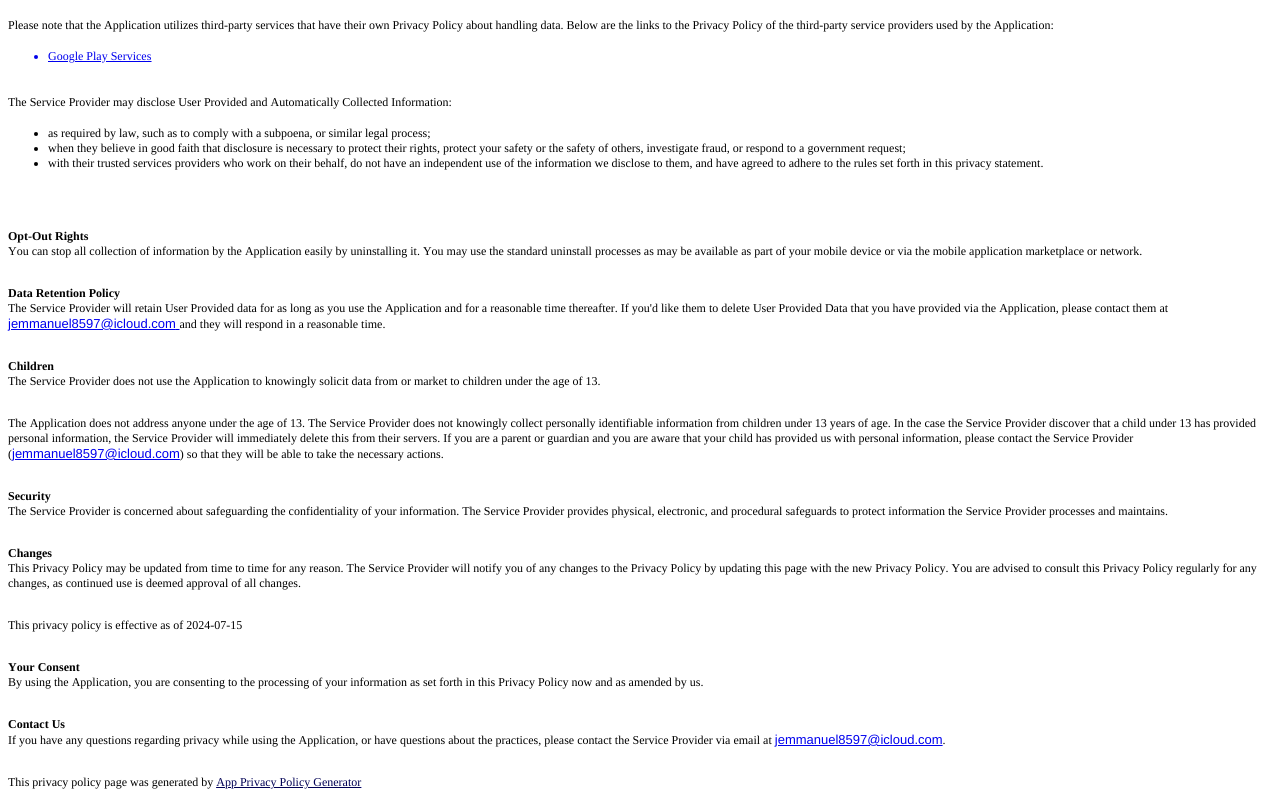
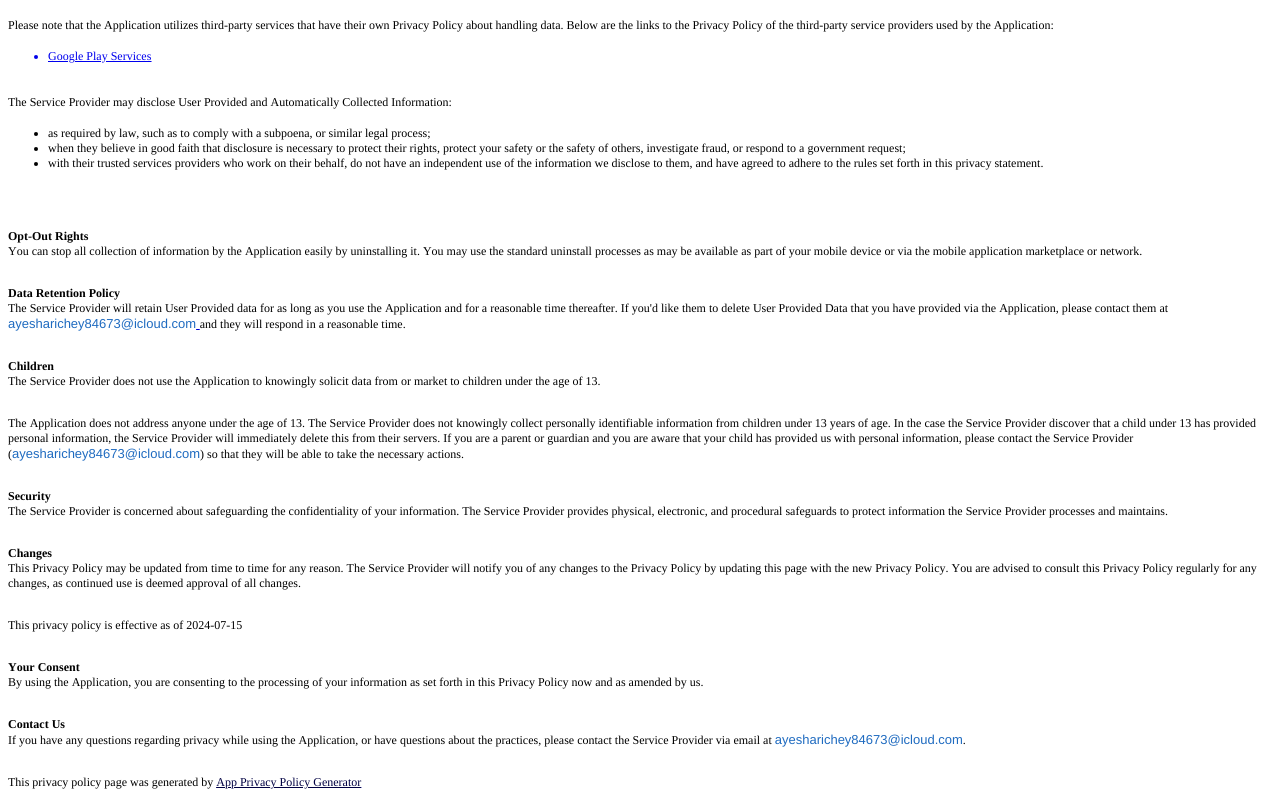
Before and after one commit to audoraemon/cocos3x, a plain HTML site: page LuckyCabinet/privacypolicy/index.html in a window 1280 px wide. Shown: the part 425-1227 px from the top of the page. Drawn offline with Linux system fonts and the light colour scheme.

Commit message:
Add files via upload

```diff
--- a/LuckyCabinet/privacypolicy/index.html
+++ b/LuckyCabinet/privacypolicy/index.html
@@ -18,9 +18,9 @@
     span.s2 {font: 13.3px Arial; font-kerning: none}
     span.s3 {-webkit-text-stroke: 0px #000000}
     span.s4 {text-decoration: underline ; font-kerning: none}
-    span.s5 {font: 13.0px 'Helvetica Neue'; -webkit-text-stroke: 0px #000000}
-    span.s6 {font: 13.0px 'Helvetica Neue'; text-decoration: underline ; font-kerning: none; color: #0000dc}
-    span.s7 {text-decoration: underline ; font-kerning: none; color: #000054; -webkit-text-stroke: 0px #000054}
+    span.s5 {font: 13.0px 'Helvetica Neue'; color: #1f6bc0; -webkit-text-stroke: 0px #000000}
+    span.s6 {font: 13.0px 'Helvetica Neue'; text-decoration: underline ; font-kerning: none; color: #0000d3}
+    span.s7 {text-decoration: underline ; font-kerning: none; color: #000042; -webkit-text-stroke: 0px #000042}
     ul.ul1 {list-style-type: disc}
   </style>
 </head>
@@ -64,12 +64,12 @@
 <p class="p2"><span class="s1">You can stop all collection of information by the Application easily by uninstalling it. You may use the standard uninstall processes as may be available as part of your mobile device or via the mobile application marketplace or network.</span></p>
 <p class="p3"><span class="s1"></span><br></p>
 <p class="p1"><span class="s1"><b>Data Retention Policy</b></span></p>
-<p class="p2"><span class="s1">The Service Provider will retain User Provided data for as long as you use the Application and for a reasonable time thereafter. If you'd like them to delete User Provided Data that you have provided via the Application, please contact them at <a href="mailto:jemmanuel8597@icloud.com"><span class="s5">jemmanuel8597@icloud.com</span></a></span><span class="s6"> </span><span class="s1">and they will respond in a reasonable time.</span></p>
+<p class="p2"><span class="s1">The Service Provider will retain User Provided data for as long as you use the Application and for a reasonable time thereafter. If you'd like them to delete User Provided Data that you have provided via the Application, please contact them at </span><span class="s5">ayesharichey84673@icloud.com</span><span class="s6"> </span><span class="s1">and they will respond in a reasonable time.</span></p>
 <p class="p3"><span class="s1"></span><br></p>
 <p class="p1"><span class="s1"><b>Children</b></span></p>
 <p class="p2"><span class="s1">The Service Provider does not use the Application to knowingly solicit data from or market to children under the age of 13.</span></p>
 <p class="p3"><span class="s1"></span><br></p>
-<p class="p2"><span class="s1">The Application does not address anyone under the age of 13. The Service Provider does not knowingly collect personally identifiable information from children under 13 years of age. In the case the Service Provider discover that a child under 13 has provided personal information, the Service Provider will immediately delete this from their servers. If you are a parent or guardian and you are aware that your child has provided us with personal information, please contact the Service Provider (<a href="mailto:jemmanuel8597@icloud.com"><span class="s5">jemmanuel8597@icloud.com</span></a>) so that they will be able to take the necessary actions.</span></p>
+<p class="p2"><span class="s1">The Application does not address anyone under the age of 13. The Service Provider does not knowingly collect personally identifiable information from children under 13 years of age. In the case the Service Provider discover that a child under 13 has provided personal information, the Service Provider will immediately delete this from their servers. If you are a parent or guardian and you are aware that your child has provided us with personal information, please contact the Service Provider (</span><span class="s5">ayesharichey84673@icloud.com</span><span class="s1">) so that they will be able to take the necessary actions.</span></p>
 <p class="p3"><span class="s1"></span><br></p>
 <p class="p1"><span class="s1"><b>Security</b></span></p>
 <p class="p2"><span class="s1">The Service Provider is concerned about safeguarding the confidentiality of your information. The Service Provider provides physical, electronic, and procedural safeguards to protect information the Service Provider processes and maintains.</span></p>
@@ -83,7 +83,7 @@
 <p class="p2"><span class="s1">By using the Application, you are consenting to the processing of your information as set forth in this Privacy Policy now and as amended by us.</span></p>
 <p class="p3"><span class="s1"></span><br></p>
 <p class="p1"><span class="s1"><b>Contact Us</b></span></p>
-<p class="p2"><span class="s1">If you have any questions regarding privacy while using the Application, or have questions about the practices, please contact the Service Provider via email at <a href="mailto:jemmanuel8597@icloud.com"><span class="s5">jemmanuel8597@icloud.com</span></a>.</span></p>
+<p class="p2"><span class="s1">If you have any questions regarding privacy while using the Application, or have questions about the practices, please contact the Service Provider via email at </span><span class="s5">ayesharichey84673@icloud.com</span><span class="s1">.</span></p>
 <p class="p6"><span class="s1"></span><br></p>
 <p class="p2"><span class="s1">This privacy policy page was generated by <a href="https://app-privacy-policy-generator.nisrulz.com/"><span class="s7">App Privacy Policy Generator</span></a></span></p>
 </body>
```
